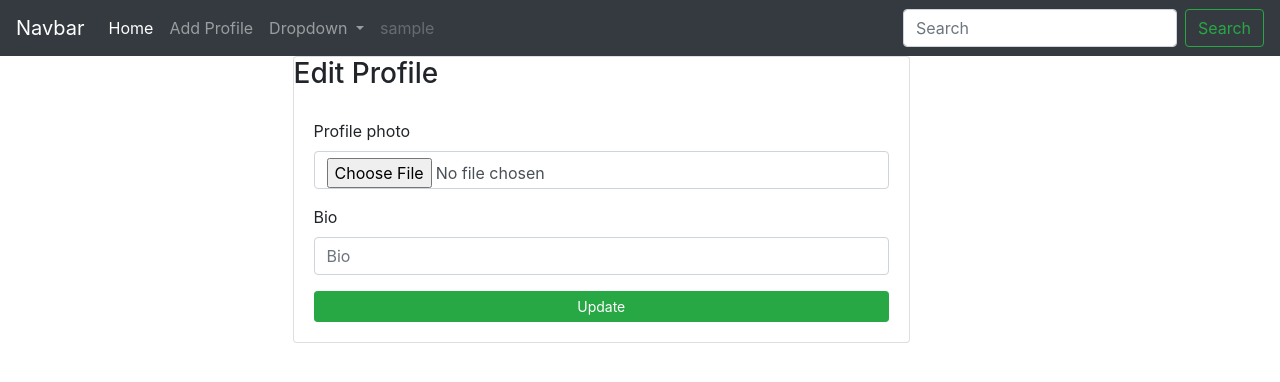
After one commit to HassibIbrahim/Neighbour-watch, a Django app: a page that uses mtaa/templates/navbar.html in a window 1280 px wide. The commit adds this page. Shown: the top 382 px of the page. Run offline with Django 3.2, Linux system fonts and the light colour scheme; the visitor is signed in with stand-in values (Sample User, id 1); data comes from the database, SQL or seed files in the repository; some libraries are stand-ins or nearby versions.

Commit message:
alteration of the editting functionality

```diff
--- a/mtaa/forms.py
+++ b/mtaa/forms.py
@@ -2,7 +2,7 @@ from django import forms
 from django.contrib.auth.forms import UserCreationForm
 from .models import *
 
-class NewProfileForm(forms.ModelForm):
+class EditProfileForm(forms.ModelForm):
     class Meta:
         model = Profile
         exclude = ['user', 'business','email','u_hood']
--- a/mtaa/models.py
+++ b/mtaa/models.py
@@ -1,6 +1,7 @@
 from django.db import models
 from django.contrib.auth.models import User
 from django.db.models.signals import post_save
+from django.dispatch import receiver
 # Create your models here.
 
 class Location(models.Model):
@@ -20,9 +21,9 @@ class Hood(models.Model):
     def get_hoods(cls):
         hoods = Hood.objects.all()
         return hoods
+
     class Meta:
         ordering = ['hood_name']
-
 
 class Business(models.Model):
     b_photo = models.ImageField(upload_to='business/')
@@ -30,7 +31,7 @@ class Business(models.Model):
     b_description = models.TextField(max_length=200, blank=True, null=True)
     b_email = models.CharField(max_length=100, blank=True, null=True)
     user = models.ForeignKey(User, on_delete=models.CASCADE,null=True)
-    hood = models.ForeignKey(Hood, on_delete=models.CASCADE,related_name='comments', null=True)
+    hood = models.ForeignKey(Hood, on_delete=models.CASCADE, related_name='biz',null=True)
 
     @classmethod
     def get_business(cls):
@@ -42,7 +43,6 @@ class Profile(models.Model):
     profile_photo= models.ImageField(upload_to='profiles/',null=True)
     bio= models.CharField(max_length=240, null=True)
     email = models.CharField(max_length=100, blank=True, null=True)
-    u_hood = models.ForeignKey(Hood, on_delete=models.CASCADE, null=True)
 
     def create_user_profile(sender, instance, created, **kwargs):
         if created:
@@ -50,11 +50,52 @@ class Profile(models.Model):
 
         post_save.connect(create_user_profile, sender=User)
 
-
-    def save_profile(self):
-        self.save()
-
     @classmethod
     def get_profile(cls):
         profile = Profile.objects.all()
         return profile
+
+    class Meta:
+        ordering = ['user']
+
+@receiver(post_save, sender=User)
+def update_user_profile(sender, instance, created, **kwargs):
+    if created:
+        Profile.objects.create(user=instance)
+    instance.profile.save()
+
+class Join(models.Model):
+	user_id = models.OneToOneField(User)
+	hood_id = models.ForeignKey(Hood)
+
+	def __str__(self):
+		return self.user_id
+
+class Posts(models.Model):
+	title = models.CharField(max_length = 300)
+	body = models.TextField()
+	user = models.ForeignKey(User)
+	hood = models.ForeignKey(Hood)
+
+	def save_posts(self):
+		self.save()
+
+	def delete_posts(self):
+		self.delete()
+
+	def __str__(self):
+		return self.title
+
+class Comments(models.Model):
+	comment = models.CharField(max_length = 600)
+	user = models.ForeignKey(User)
+	post = models.ForeignKey(Posts)
+
+	def save_comment(self):
+		self.save()
+
+	def delete_comment(self):
+		self.delete()
+
+	def __str__(self):
+		return self.comment
--- a/mtaa/templates/home.html
+++ b/mtaa/templates/home.html
@@ -9,8 +9,10 @@
 
 <div class="container-fluid">
   <div class="row">
-    <div class="col-1"></div>
-    <div class="col-11">
+    <div class="col-2">
+    </div>
+
+      <div class="col-10">
       {% for hood in hoods %}
 
       <div class="card mr-0" style="max-width:30rem; margin-top:5px;">
--- a/mtaa/templates/navbar.html
+++ b/mtaa/templates/navbar.html
@@ -18,7 +18,7 @@
         <a class="nav-link" href="#">Home <span class="sr-only">(current)</span></a>
       </li>
       <li class="nav-item">
-        <a class="nav-link" href="{% url 'add_profile' %}">Add Profile</a>
+        <a class="nav-link" href="{% url 'edit_profile' %}">Add Profile</a>
       </li>
       <li class="nav-item dropdown">
         <a class="nav-link dropdown-toggle" href="#" id="navbarDropdown" role="button" data-toggle="dropdown" aria-haspopup="true" aria-expanded="false">
--- /dev/null
+++ b/mtaa/templates/profiles/edit_profile.html
@@ -0,0 +1,38 @@
+{%extends 'base.html'%}
+{% block content %}
+{{ block.super}}
+{% load bootstrap4 %}
+<script src="https://use.fontawesome.com/releases/v5.0.8/js/all.js"></script>
+<title>New Profile</title>
+{{form.media}}
+
+ <div class="row container" style="padding-bottom:20px">
+
+   <div class="col-md-3" style="padding-top: 0px">
+
+
+   </div>
+  <div class="col-md-7">
+    <div class="card card-default">
+      <div class="card-heading">
+        <h3 class="">Edit Profile</h3>
+      </div>
+      <div class="card-body">
+        <form action="{% url 'edit_profile' %}" method="post">
+
+           {%csrf_token%}
+          {% bootstrap_form form %}
+          <button type="submit" class="btn btn-success btn-block btn-sm">Update</button>
+        </form>
+      </div>
+    </div>
+  </div>
+  <div class="col-md-2"></div>
+
+ </div>
+{% block scripts %}
+<script src="https://ajax.googleapis.com/ajax/libs/jquery/3.2.1/jquery.min.js"></script>
+
+ {% bootstrap_javascript %}
+{% endblock %}
+{% endblock %}
--- a/mtaa/urls.py
+++ b/mtaa/urls.py
@@ -8,7 +8,8 @@ urlpatterns = [
     url(r'^signup/$', views.signup, name='signup'),
     url(r'^activate/(?P<uidb64>[0-9A-Za-z_\-]+)/(?P<token>[0-9A-Za-z]{1,13}-[0-9A-Za-z]{1,20})/$',
         views.activate, name='activate'),
-    url(r'^new/profile$', views.add_profile, name='add_profile'),
+    url(r'^profile/$',views.profile,name = 'profile'),
+    url(r'^editprofile/$',views.edit_profile,name= 'edit_profile'),
     url(r'^new/business', views.new_business, name='add_business'),
  ]
 
--- a/mtaa/views.py
+++ b/mtaa/views.py
@@ -1,5 +1,5 @@
 from django.shortcuts import render,redirect,get_object_or_404
-from django.http  import HttpResponse,Http404,HttpResponseRedirect
+from django.http  import HttpResponse,Http404,HttpResponseRedirect,JsonResponse
 from django.contrib.auth.decorators import login_required
 from .models import *
 from .forms import *
@@ -77,17 +77,27 @@ def new_business(request):
     return render(request, 'business.html', {"form": form})
 
 @login_required(login_url='/accounts/login/')
-def add_profile(request):
+def profile(request):
+	'''
+	This view function will fetch a user's profile
+	'''
+	profile = Profile.objects.get(user = request.user)
+	return render(request,'profiles/profile.html',{"profile":profile})
+
+@login_required(login_url='/accounts/login/')
+def edit_profile(request):
     current_user = request.user
+    profile = Profile.objects.get(user = request.user)
+
     if request.method == 'POST':
-        form = NewProfileForm(request.POST, request.FILES)
+        form = EditProfileForm(request.POST, request.FILES,instance = profile)
         if form.is_valid():
             profile = form.save(commit=False)
             profile.user = current_user
             profile.email = current_user.email
             profile.save()
-        return redirect('home')
+        return redirect('profile')
 
     else:
-        form = NewProfileForm()
-    return render(request, 'new_profile.html', {"form": form})
+        form = EditProfileForm(instance = profile)
+    return render(request, 'profiles/edit_profile.html', {"form": form})
```
Also changed, not shown: mtaa/templates/profiles/profile.html (added, +57 -0 lines), media/profiles/57402701_P2_c7b407df-9330-4011-a2c0-ab61697501b2_1280x.jpg (added), media/profiles/download.jpeg (added), mtaa/migrations/0005_auto_20190116_1656.py (added).
